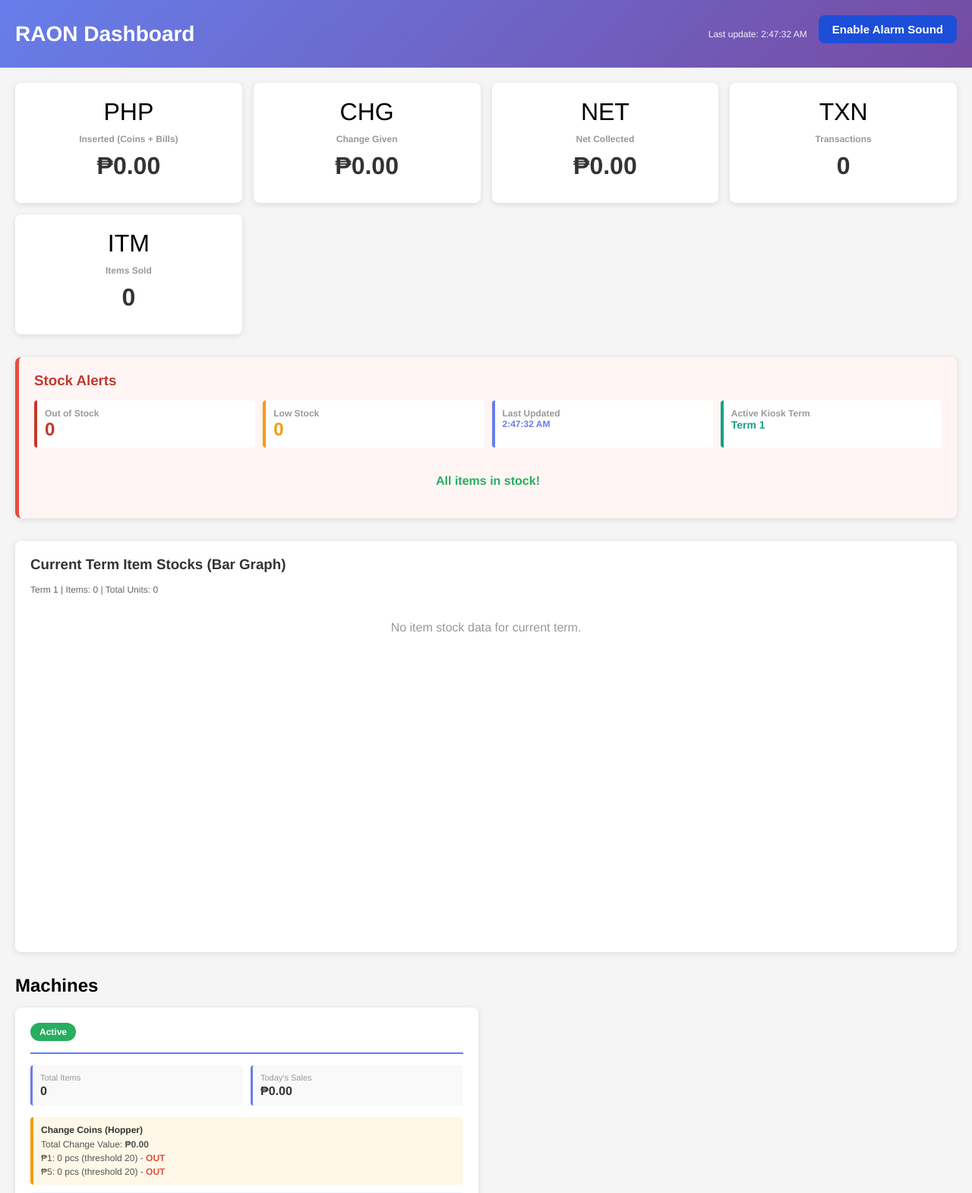
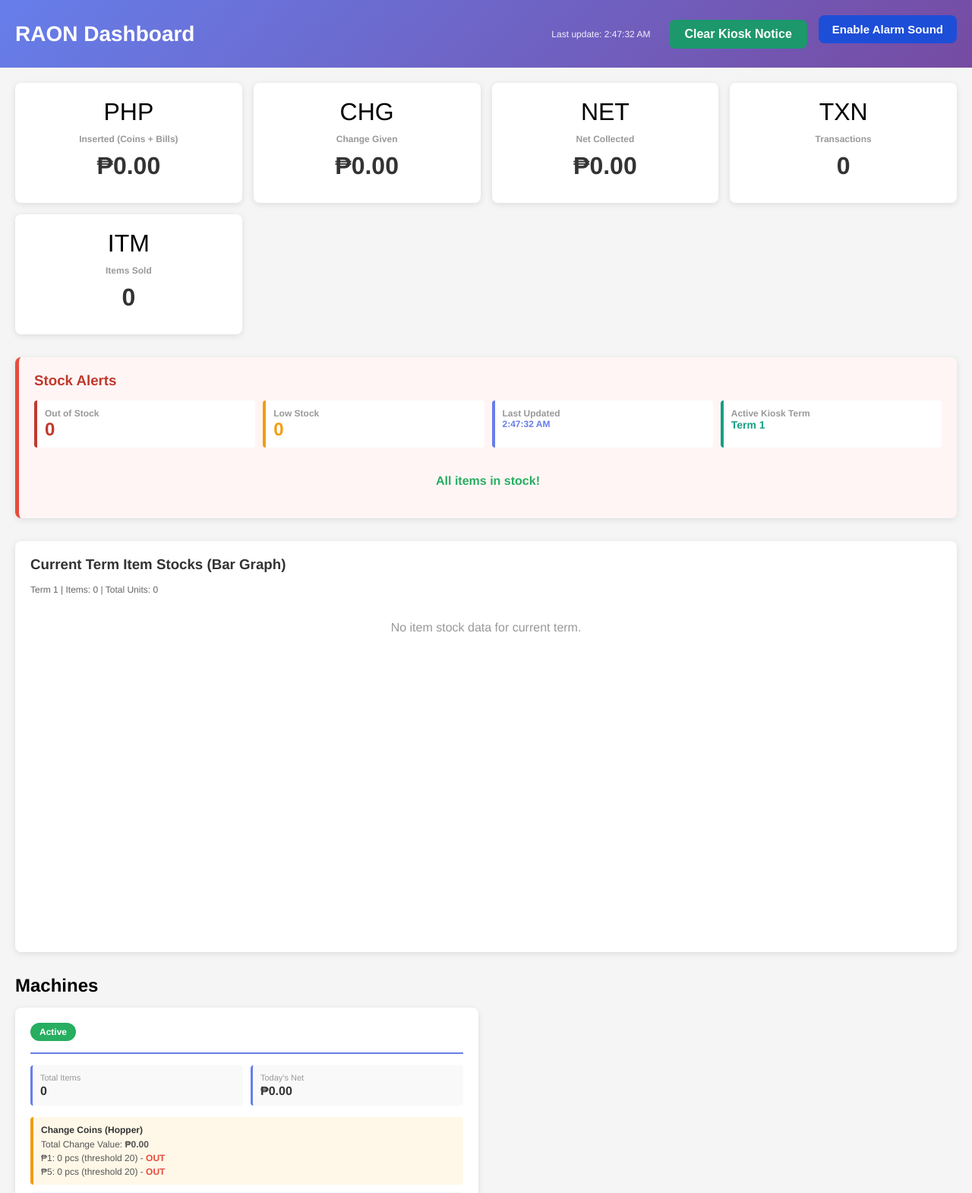
Before and after one commit to krrsgm/raon-vending-rpi4, a Flask app: page /dashboard in a window 1280 px wide. Shown: the top 1570 px of the page at 76% size. Run offline with Flask 3, Linux system fonts and the light colour scheme; data that the repository does not hold is empty.

Commit message:
Keep kiosk clear button visible and show net on machines

```diff
--- a/templates/dashboard.html
+++ b/templates/dashboard.html
@@ -517,6 +517,7 @@
         <h1>RAON Dashboard</h1>
         <div class="header-right">
             <div class="refresh-time">Last update: <span id="lastUpdate">now</span></div>
+            <button type="button" class="admin-clear-btn" onclick="clearKioskAdminNotice()" title="Clear kiosk admin notice anytime">Clear Kiosk Notice</button>
             <button type="button" id="enableTimeoutAlarmBtn" class="alarm-enable-btn" onclick="enableTimeoutAlarmSound()">Enable Alarm Sound</button>
             <div id="timeoutAlarmEnabledText" class="alarm-enabled-text">Alarm sound enabled for this session.</div>
         </div>
@@ -1600,7 +1601,7 @@
                         ${lowStockItems.length > 0 ? `<div class="low-stock-alert"><div style="font-weight: bold; color: #c0392b;">Low Stock Alert:</div><div class="alert-items">${lowStockItems.map(escapeHtml).join(', ')}</div></div>` : ''}
                         <div class="machine-stats">
                             <div class="stat-box"><div class="stat-label-small">Total Items</div><div class="stat-value-small">${machine.total_items}</div></div>
-                            <div class="stat-box"><div class="stat-label-small">Today's Sales</div><div class="stat-value-small">\u20B1${Number(machine.today_sales || 0).toFixed(2)}</div></div>
+                            <div class="stat-box"><div class="stat-label-small">Today's Net</div><div class="stat-value-small">\u20B1${Number(machine.today_net_collected ?? machine.today_sales ?? 0).toFixed(2)}</div></div>
                         </div>
                         <div class="coin-stock-box">
                             <div class="items-sold-title">Change Coins (Hopper)</div>
--- a/web_app.py
+++ b/web_app.py
@@ -1290,6 +1290,7 @@ def api_realtime_status():
                 'low_stock_items': low_stock_entries,
                 'today_transactions': today_summary.get('total_transactions', 0),
                 'today_sales': today_summary.get('total_sales', 0.0),
+                'today_net_collected': today_summary.get('total_net_collected', today_summary.get('total_sales', 0.0)),
                 'items_sold_today': today_items,
                 'coin_change_stock': coin_stock,
                 'active_term': term_idx,
```
